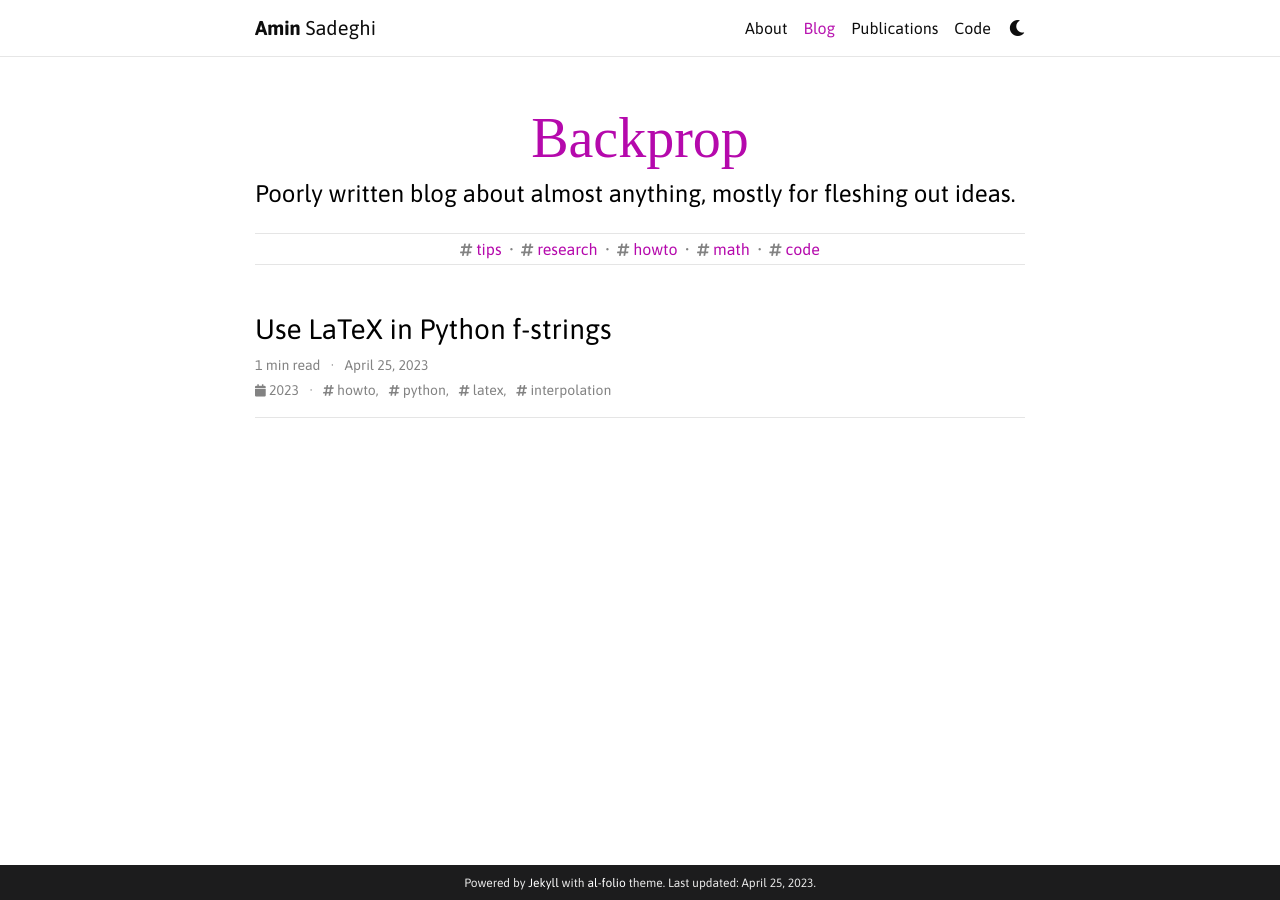
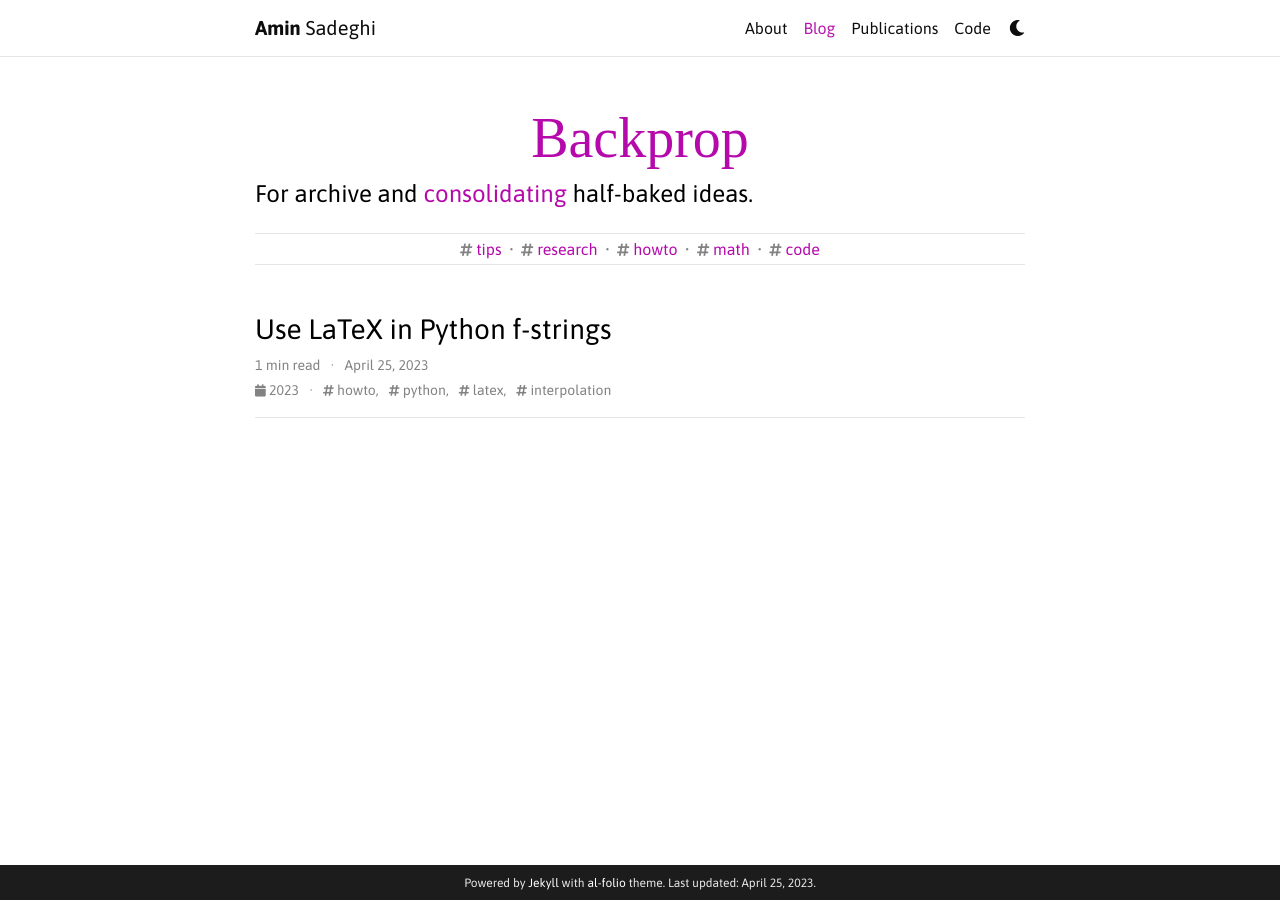
Before and after one commit to ma-sadeghi/ma-sadeghi.github.io, a Jekyll site: the page built from blog/index.html, in a window 1280 px wide. Built offline with Jekyll 4.4.1, drawn with Linux system fonts in a browser that asks for light colours; some web fonts are replaced; the list of posts is cut into pages by our own code; comment, search, counter and statistics services are not loaded; a style sheet for code colours, icons or effects is not loaded.

Commit message:
Update blog subtitle

```diff
--- a/_config.yml
+++ b/_config.yml
@@ -120,7 +120,7 @@ bing_site_verification:  # out your bing-site-verification ID (Bing Webmaster)
 
 blog_name: Backprop # blog_name will be displayed in your blog page
 blog_nav_title: blog # your blog must have a title for it to be displayed in the nav bar
-blog_description: Poorly written blog about almost anything, mostly for fleshing out ideas.
+blog_description: For archive and <a href="http://www.paulgraham.com/words.html">consolidating</a> half-baked ideas.
 permalink: /blog/:year/:title/
 
 # Pagination
```
